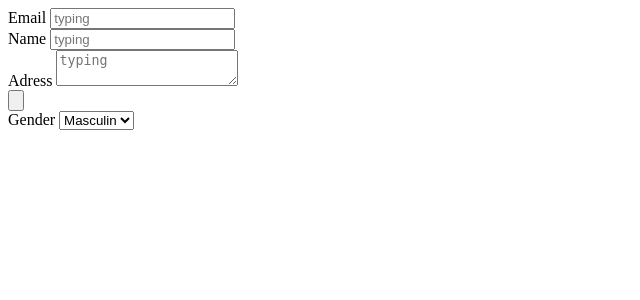
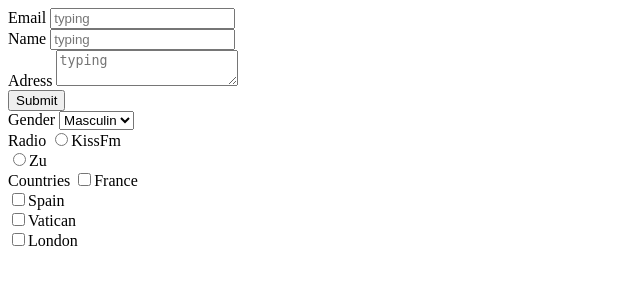
Before and after one commit to webdevelopershouse/jsonyzer-form, a PHP site: page / in a window 1280 px wide. Shown: the top 300 px of the page, without its empty margins (0-640 px from the left). Run offline with PHP 8.4, Linux system fonts and the light colour scheme; some libraries are stand-ins or nearby versions.

Commit message:
form structure

```diff
--- a/index.php
+++ b/index.php
@@ -158,11 +158,11 @@
                                             "name"    : "",
                                             "id"      : "",
                                             "type"    : "submit",
-                                            "value"   : "",
+                                            "value"   : "Submit",
                                             "position": "second",
                                             "css"     : "",
                                             "class"   : "",
-                                            "placeholder" : "Submit"
+                                            "placeholder" : ""
                                         },
                                         "fieldoptions": {
                                             "0":{
@@ -213,6 +213,88 @@
                                         }
                                     }
                                 },
+                                "5": {
+                                    "field": {
+                                        "settings": {
+                                            "name"    : "",
+                                            "id"      : "",
+                                            "css"     : "",
+                                            "class"   : ""
+                                        },
+                                        "label": {
+                                            "name"    : "Radio",
+                                            "for"     : "radio",
+                                            "position": "first",
+                                            "css"     : "",
+                                            "class"   : ""
+                                        },
+                                        "input": {
+                                            "name"    : "radio",
+                                            "id"      : "radio",
+                                            "type"    : "radio",
+                                            "value"   : "",
+                                            "position": "second",
+                                            "css"     : "",
+                                            "class"   : "",
+                                            "placeholder" : ""
+                                        },
+                                        "fieldoptions": {
+                                            "0":{
+                                                "label"    : "KissFm",
+                                                "value"    : "kiss"
+                                            },
+                                            "1":{
+                                                "label"    : "Zu",
+                                                "value"    : "zu"
+                                            }
+                                        }
+                                    }
+                                },
+                                "6": {
+                                    "field": {
+                                        "settings": {
+                                            "name"    : "",
+                                            "id"      : "",
+                                            "css"     : "",
+                                            "class"   : ""
+                                        },
+                                        "label": {
+                                            "name"    : "Countries",
+                                            "for"     : "contries",
+                                            "position": "first",
+                                            "css"     : "",
+                                            "class"   : ""
+                                        },
+                                        "input": {
+                                            "name"    : "contries",
+                                            "id"      : "contries",
+                                            "type"    : "checkbox",
+                                            "value"   : "",
+                                            "position": "second",
+                                            "css"     : "",
+                                            "class"   : "",
+                                            "placeholder" : ""
+                                        },
+                                        "fieldoptions": {
+                                            "0":{
+                                                "label"    : "France",
+                                                "value"    : "france"
+                                            },
+                                            "1":{
+                                                "label"    : "Spain",
+                                                "value"    : "spain"
+                                            },
+                                            "2":{
+                                                "label"    : "Vatican",
+                                                "value"    : "Vatican"
+                                            },
+                                            "3":{
+                                                "label"    : "London",
+                                                "value"    : "london"
+                                            }
+                                        }
+                                    }
+                                }
                               },
                                 "form": {
                                     "settings": {
--- a/js/wdh.imi.jsonyzer.form.js
+++ b/js/wdh.imi.jsonyzer.form.js
@@ -125,11 +125,26 @@ $jWDH.fn.extend({
                         break;
                     case 'select':
                         inputHTML.push('    <select id="'+inputData['id']+'" name="'+inputData['name']+'">');
+
                         for (var position in fieldoptionsData){
-
                             inputHTML.push('    <option value="'+fieldoptionsData[position]['value']+'">'+fieldoptionsData[position]['label']+'</option>');
                         }
+
                         inputHTML.push('    </select>');
+                        break;
+                    case 'radio':
+
+                        for (var position in fieldoptionsData){
+                            inputHTML.push('    <input id="'+inputData['id']+'" type="'+inputData['type']+'" name="'+inputData['name']+'" value="'+fieldoptionsData[position]['value']+'" />'+fieldoptionsData[position]['label']+'<br>');
+                        }
+
+                        break;
+                    case 'checkbox':
+
+                        for (var position in fieldoptionsData){
+                            inputHTML.push('    <input id="'+inputData['id']+'" type="'+inputData['type']+'" name="'+inputData['name']+'" value="'+fieldoptionsData[position]['value']+'" />'+fieldoptionsData[position]['label']+'<br>');
+                        }
+
                         break;
                     case 'submit':
                         inputHTML.push('    <input id="'+inputData['id']+'" type="'+inputData['type']+'" name="'+inputData['name']+'" value="'+inputData['value']+'" placeholder="'+inputData['placeholder']+'" />');
```
